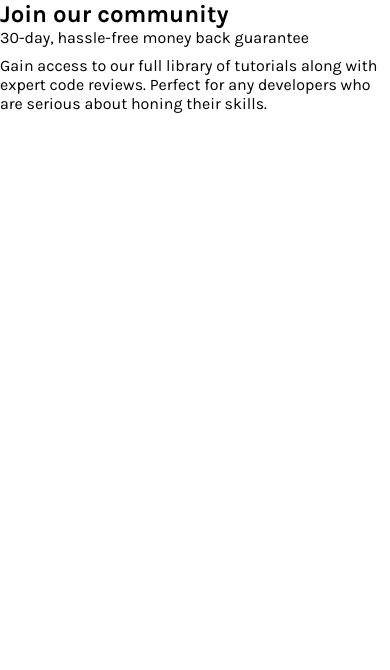
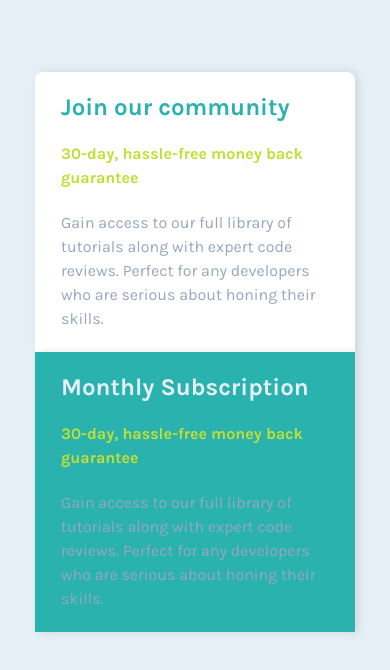
Before and after one commit to ssabrut/single-price-grid-component-master, a plain HTML site: page index.html in a window 390 px wide. Drawn offline with Linux system fonts and the light colour scheme.

Commit message:
Card panel for mobile

```diff
--- a/index.html
+++ b/index.html
@@ -16,9 +16,18 @@
   <body>
     <header class="header">
       <div class="card__panel--1">
-        <h2>Join our community</h2>
-        <p>30-day, hassle-free money back guarantee</p>
-        <p>Gain access to our full library of tutorials along with expert code reviews. Perfect for any developers who are serious about honing their skills.</p>
+        <div class="content">
+          <h2>Join our community</h2>
+          <p id="guarantee">30-day, hassle-free money back guarantee</p>
+          <p>Gain access to our full library of tutorials along with expert code reviews. Perfect for any developers who are serious about honing their skills.</p>
+        </div>
+      </div>
+      <div class="card__panel--2">
+        <div class="content">
+          <h2>Monthly Subscription</h2>
+          <p id="guarantee">30-day, hassle-free money back guarantee</p>
+          <p>Gain access to our full library of tutorials along with expert code reviews. Perfect for any developers who are serious about honing their skills.</p>
+        </div>
       </div>
     </header>
   </body>
--- a/sass/_global.scss
+++ b/sass/_global.scss
@@ -1,3 +1,5 @@
+@import "./variables";
+
 * {
   margin: 0;
   padding: 0;
@@ -8,4 +10,5 @@ body {
   font-family: "Karla", sans-serif;
   font-size: 16px;
   overflow: hidden;
+  background-color: $ligthGray;
 }
--- a/sass/_pricing.scss
+++ b/sass/_pricing.scss
@@ -3,8 +3,62 @@
 .header {
   @include flexCenter;
 
-  .card__panel--1 {
-    display: grid;
-    grid-template-rows: 1fr 1fr;
+  @include mobile {
+    flex-direction: column;
+    margin-top: 4.5rem;
+  }
+
+  .card__panel--1,
+  .card__panel--2 {
+    position: relative;
+    background-color: white;
+    border-radius: 0.5rem 0.5rem 0 0;
+    box-shadow: 3px 0 8px rgba($black, 0.1);
+
+    .content {
+      @include flexCenter;
+      flex-direction: column;
+      align-items: flex-start;
+      position: absolute;
+      height: 100%;
+      width: 80%;
+      margin-left: 1.625rem;
+
+      h2 {
+        color: $cyan;
+      }
+
+      #guarantee {
+        color: $brightYellow;
+        font-weight: map-get($fontweight, bolder);
+      }
+
+      p {
+        color: $grayishBlue;
+        line-height: 1.5rem;
+        font-weight: map-get($fontweight, regular);
+      }
+
+      @include mobile {
+        justify-content: space-evenly;
+      }
+    }
+
+    @include mobile {
+      width: 20rem;
+      height: 17.5rem;
+    }
+  }
+
+  .card__panel--2 {
+    border-radius: 0%;
+    background-color: $cyan;
+    box-shadow: 3px 0 8px rgba($black, 0.1);
+
+    .content {
+      h2 {
+        color: $ligthGray;
+      }
+    }
   }
 }
--- a/sass/_variables.scss
+++ b/sass/_variables.scss
@@ -5,6 +5,7 @@ $brightYellow: hsl(71, 73%, 54%);
 // neutral color
 $ligthGray: hsl(204, 43%, 93%);
 $grayishBlue: hsl(218, 22%, 67%);
+$black: #000000;
 
 // font weight
 $fontweight: (
```
Also changed, not shown: dist/css/main.css, 1 other file.
